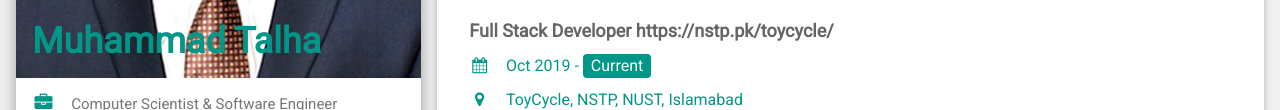
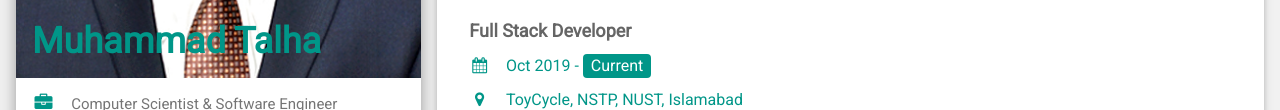
Before and after one commit to iMuhammadTalha/iMuhammadTalha.github.io, a plain HTML site: page index.html in a window 1280 px wide. Shown: the part 459-569 px from the top of the page. Drawn offline with nearby package versions, Linux system fonts and the light colour scheme.

Commit message:
Remove URL of tiycycle

```diff
--- a/index.html
+++ b/index.html
@@ -182,7 +182,7 @@ html,body,h1,h2,h3,h4,h5,h6 {font-family: "Roboto", sans-serif}
       <div class="w3-container w3-card w3-white w3-margin-bottom">
         <h2 class="w3-text-grey w3-padding-16"><i class="fa fa-suitcase fa-fw w3-margin-right w3-xxlarge w3-text-teal"></i>Work Experience</h2>
         <div class="w3-container">
-          <h5 class="w3-opacity"><b>Full Stack Developer  https://nstp.pk/toycycle/</b></h5>
+          <h5 class="w3-opacity"><b>Full Stack Developer </b></h5>
           <h6 class="w3-text-teal"><i class="fa fa-calendar fa-fw w3-margin-right"></i>Oct 2019 - <span class="w3-tag w3-teal w3-round">Current</span></h6>
 		  <h6 class="w3-text-teal"><i class="fa fa-map-marker fa-fw w3-margin-right"></i>ToyCycle, NSTP, NUST, Islamabad</h6>
           <p>Worked on Web technologies MEAN stack and React Js</p>
```
